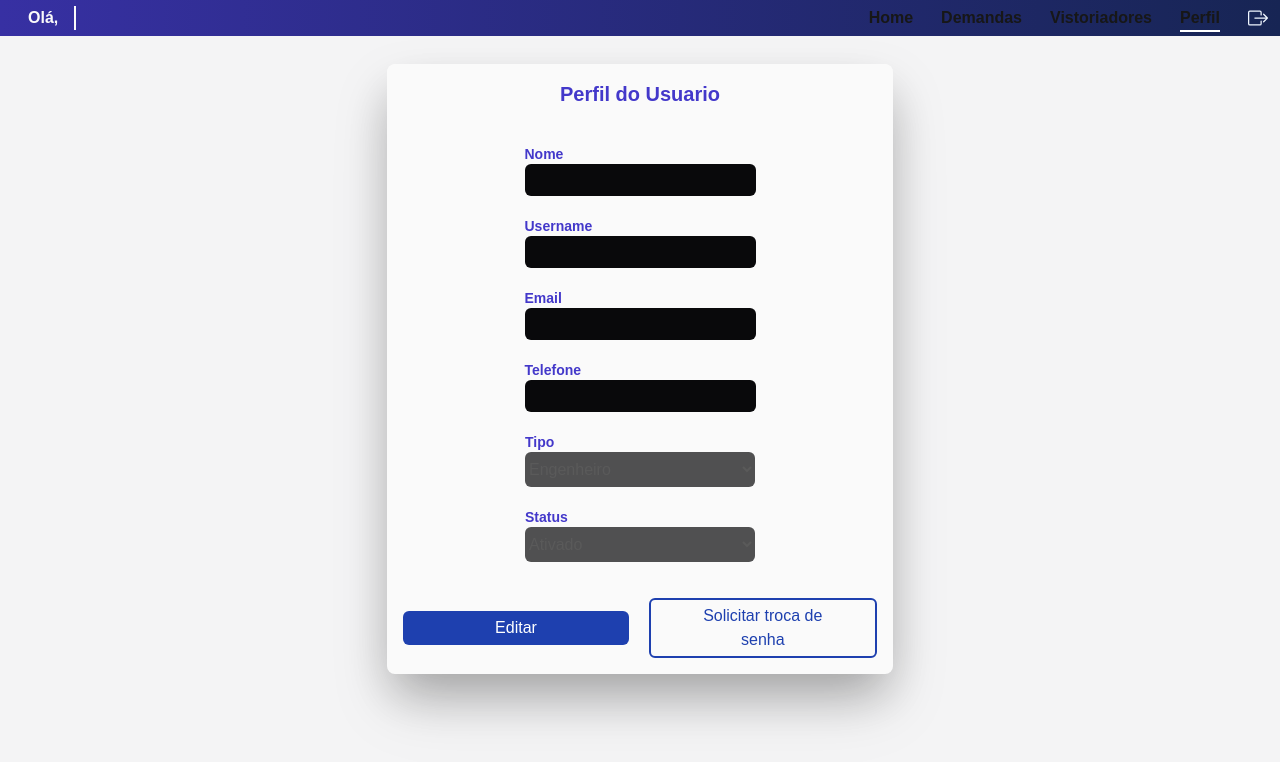
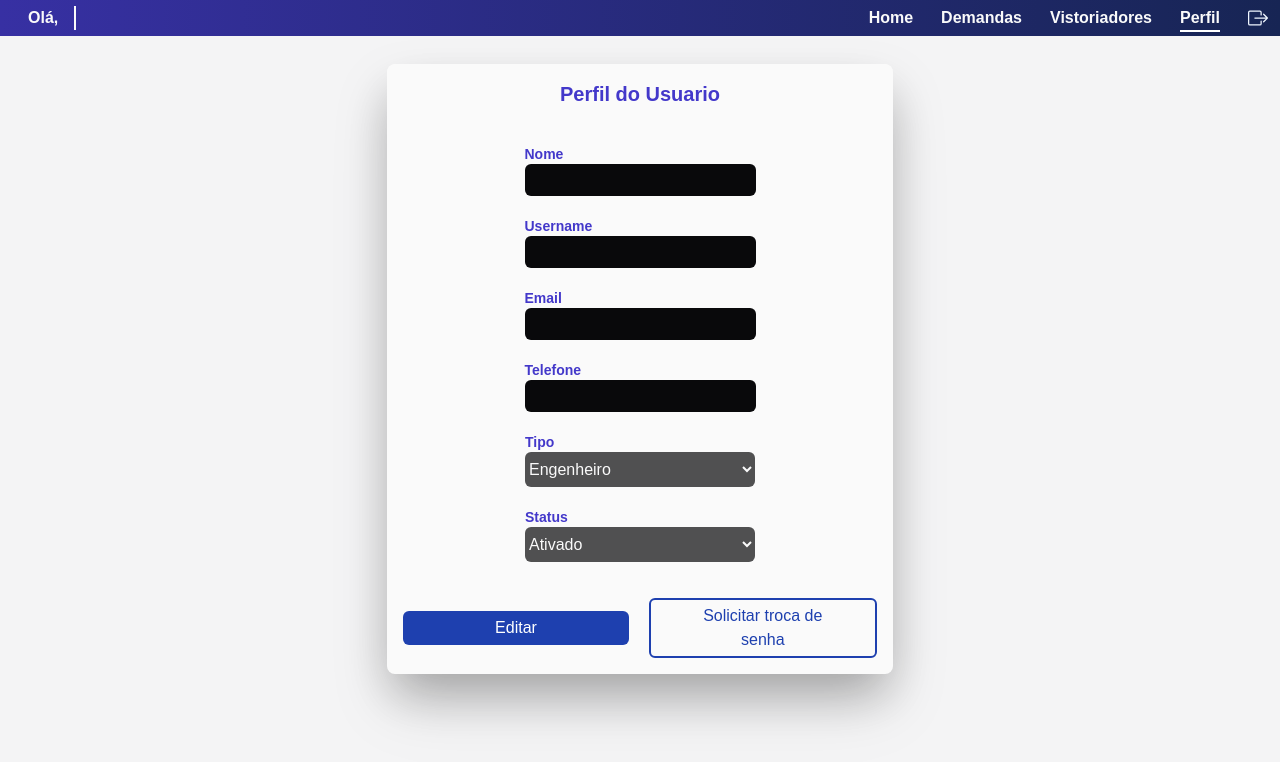
Before and after one commit to UerikSilvaCavalcante/GerenciadorDeVistorias, a Next.js app in the folder teia_web/: page /perfil in a window 1280 px wide. Shown: the top 762 px of the page. Built offline with nearby package versions, Linux system fonts and the light colour scheme.

Commit message:
fix theme bug

```diff
--- a/teia_web/app/components/UI/input.tsx
+++ b/teia_web/app/components/UI/input.tsx
@@ -1,4 +1,3 @@
-
 import { forwardRef } from "react";
 interface InputProps extends React.InputHTMLAttributes<HTMLInputElement> {
   width?: string;
@@ -14,7 +13,7 @@ const Input = forwardRef<HTMLInputElement, InputProps>(
     return (
       <input
         ref={ref}
-        className={`px-3 py-1 bg-zinc-950 rounded-md border-2 focus:shadow-inner border-indigo-600 shadow-indigo-600  w-full ${width}`}
+        className={`px-3 py-1 text-zinc-50 bg-zinc-950 rounded-md border-2 focus:shadow-inner border-indigo-600 shadow-indigo-600  w-full ${width}`}
         {...props}
       />
     );
@@ -22,12 +21,12 @@ const Input = forwardRef<HTMLInputElement, InputProps>(
 );
 
 const Select = forwardRef<HTMLSelectElement, SelectProps>(
-  ({ children,width , ...props }, ref) => {
+  ({ children, width, ...props }, ref) => {
     return (
       <select
         ref={ref}
         {...props}
-        className={`bg-zinc-950 rounded-md border-2 focus:shadow-md border-indigo-600  shadow-indigo-700 py-2 w-full ${width}`}
+        className={`bg-zinc-950 text-zinc-50 rounded-md border-2 focus:shadow-md border-indigo-600  shadow-indigo-700 py-2 w-full ${width}`}
       >
         {children}
       </select>
--- a/teia_web/app/components/navBar.tsx
+++ b/teia_web/app/components/navBar.tsx
@@ -9,6 +9,8 @@ import { lazy, Suspense, useContext } from "react";
 import { Type } from "../enums/user";
 import { queryClient } from "../helper/useQuery";
 
+const Usuario = lazy(() => import("./usuario"));
+
 export default function NavBar({ id }: { id: string }) {
   const router = useRouter();
   const { user } = useContext(AuthContext);
@@ -18,9 +20,9 @@ export default function NavBar({ id }: { id: string }) {
     router.push("/");
   }
 
-  const Usuario = lazy(() => import("./usuario"));
+
   return (
-    <nav className="flex bg-gradient-to-r from-indigo-800 to-blue-950 h-9 w-full items-center justify-between px-3 py-1 fixed top-0 z-10">
+    <nav className="flex bg-gradient-to-r from-indigo-800 to-blue-950 h-9 w-full items-center justify-between px-3 py-1 fixed top-0 text-zinc-50 z-10">
       <Suspense fallback={<div className="w-20 h-5 bg-blue-950 animate-pulse rounded-md"></div>}>
         <Usuario />
       </Suspense>
--- a/teia_web/app/components/navBarMobile.tsx
+++ b/teia_web/app/components/navBarMobile.tsx
@@ -49,7 +49,7 @@ export default function NavBarMobile({ id }: { id: string }) {
   const [isOpen, setIsOpen] = useState(false);
 
   return (
-    <nav className="flex bg-gradient-to-r from-indigo-800 to-blue-950 h-9 w-full items-center justify-between px-3 py-1 fixed top-0 z-10 ">
+    <nav className="flex bg-gradient-to-r from-indigo-800 to-blue-950 h-9 w-full items-center justify-between px-3 py-1 fixed top-0 z-10 text-zinc-50">
       <Suspense
         fallback={
           <div className="w-20 h-5 bg-blue-950 animate-pulse rounded-md"></div>
```
